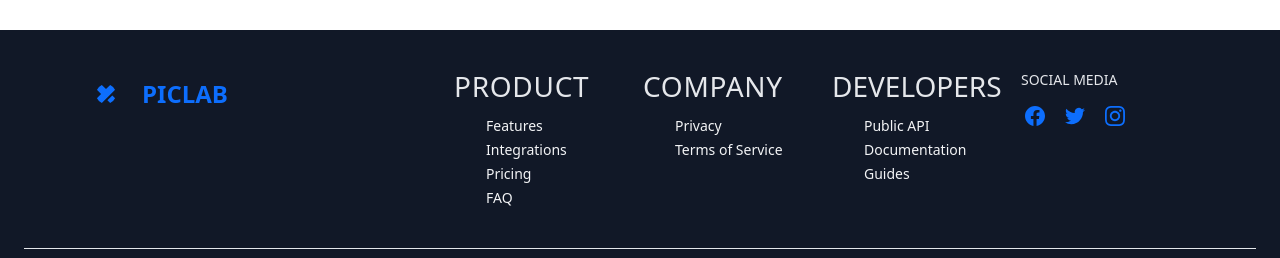
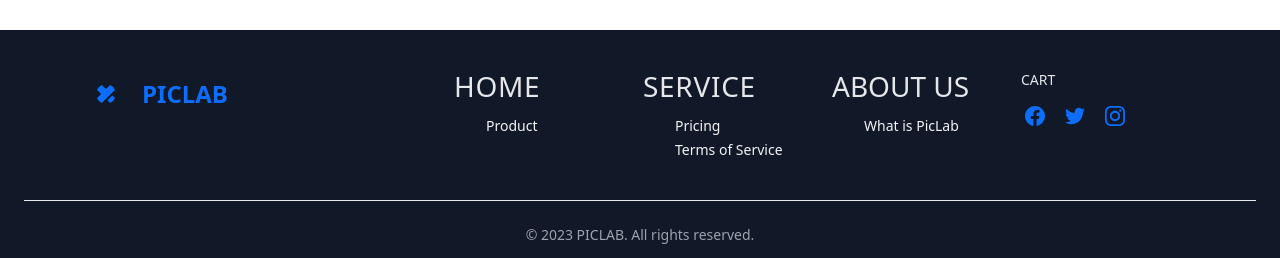
Before and after one commit to sniffex/Pic-Lab, a React (Create React App) app: page / in a window 1280 px wide. Shown: the part 1556-1814 px from the top of the page. Built offline with nearby package versions, Linux system fonts and the light colour scheme; no server answers.

Commit message:
edit footer

```diff
--- a/src/components/Footer.jsx
+++ b/src/components/Footer.jsx
@@ -17,27 +17,18 @@ const Footer = () => {
           </div>
           <div className="grid grid-cols-2 text-sm gap-x-3 gap-y-8 lg:w-2/3 sm:grid-cols-4">
             <div className="space-y-3">
-              <h3 className="tracking-wide uppercase  text-gray-200">Product</h3>
+              <h3 className="tracking-wide uppercase  text-gray-200">Home</h3>
               <ul className="space-y-1">
                 <li>
-                  <a className="text-gray-100 no-underline" rel="noopener noreferrer" href="/">Features</a>
-                </li>
-                <li>
-                  <a className="text-gray-100 no-underline" rel="noopener noreferrer" href="/">Integrations</a>
-                </li>
-                <li>
-                  <a className="text-gray-100 no-underline" rel="noopener noreferrer" href="/">Pricing</a>
-                </li>
-                <li>
-                  <a className="text-gray-100 no-underline" rel="noopener noreferrer" href="/">FAQ</a>
+                  <a className="text-gray-100 no-underline" rel="noopener noreferrer" href="/">Product</a>
                 </li>
               </ul>
             </div>
             <div className="space-y-3">
-              <h3 className="tracking-wide uppercase text-gray-200">Company</h3>
+              <h3 className="tracking-wide uppercase text-gray-200">Service</h3>
               <ul className="space-y-1">
                 <li>
-                  <a className="text-gray-100 no-underline" rel="noopener noreferrer" href="/">Privacy</a>
+                  <a className="text-gray-100 no-underline" rel="noopener noreferrer" href="/">Pricing</a>
                 </li>
                 <li>
                   <a className="text-gray-100 no-underline" rel="noopener noreferrer" href="/">Terms of Service</a>
@@ -45,21 +36,15 @@ const Footer = () => {
               </ul>
             </div>
             <div className="space-y-3">
-              <h3 className="uppercase text-gray-200">Developers</h3>
+              <h3 className="uppercase text-gray-200">About us</h3>
               <ul className="space-y-1">
                 <li>
-                  <a className="text-gray-100 no-underline" rel="noopener noreferrer" href="/">Public API</a>
-                </li>
-                <li>
-                  <a className="text-gray-100 no-underline" rel="noopener noreferrer" href="/">Documentation</a>
-                </li>
-                <li>
-                  <a className="text-gray-100 no-underline" rel="noopener noreferrer" href="/">Guides</a>
+                  <a className="text-gray-100 no-underline" rel="noopener noreferrer" href="/">What is PicLab</a>
                 </li>
               </ul>
             </div>
             <div className="space-y-3">
-              <div className="uppercase text-gray-200">Social media</div>
+              <div className="uppercase text-gray-200">Cart</div>
               <div className="flex justify-start space-x-3">
                 <a rel="noopener noreferrer" href="/" title="Facebook" className="flex items-center p-1">
                   <svg xmlns="http://www.w3.org/2000/svg" fill="currentColor" viewBox="0 0 32 32" className="w-5 h-5 fill-current">
```
